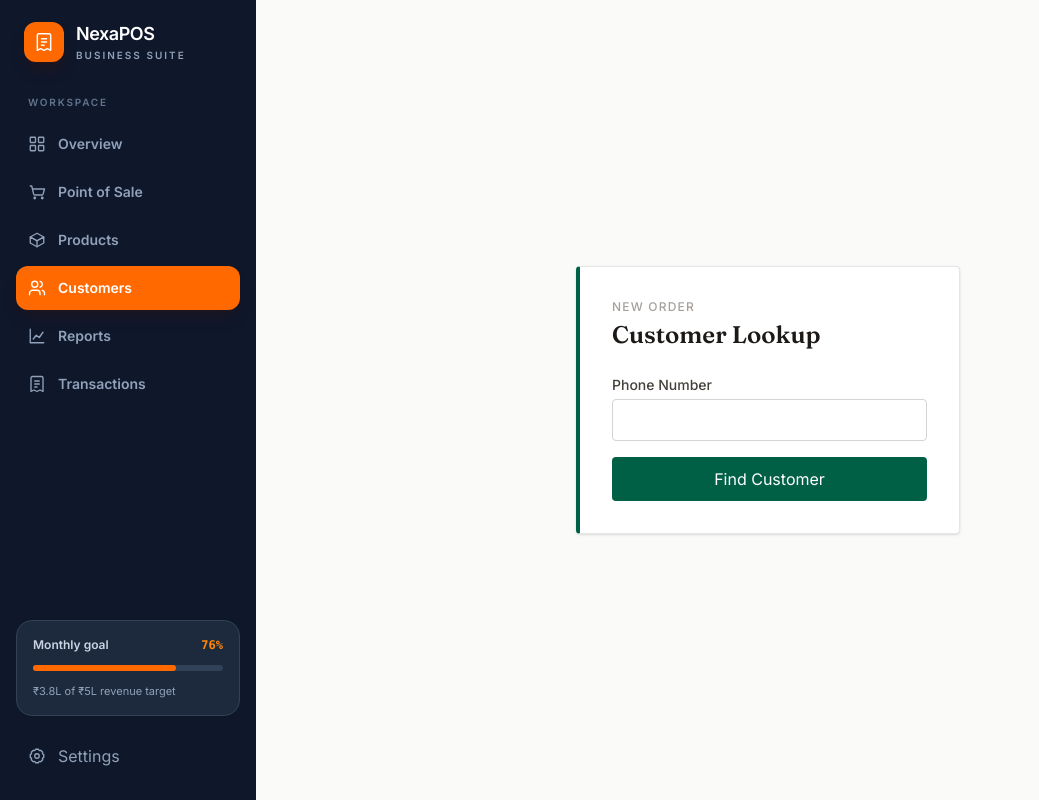
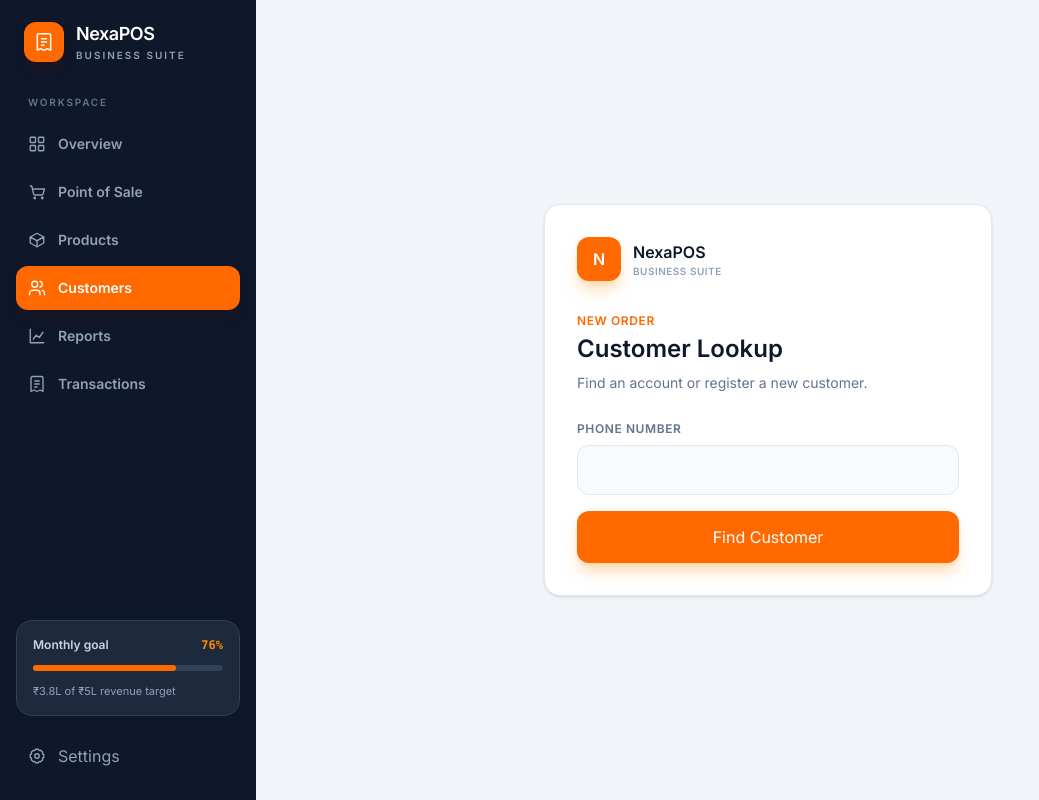
Before and after one commit to icodeologist/pos-front-end, a React (Vite) app: page /customer/register in a window 1280 px wide. Shown: the whole page, without its empty margins (0-1039 px from the left). Built offline with nearby package versions, Linux system fonts and the light colour scheme.

Commit message:
style: redesing customer account workflow

```diff
--- a/src/pages/CustomerLookup.tsx
+++ b/src/pages/CustomerLookup.tsx
@@ -1,8 +1,11 @@
 import { useState } from "react";
+import axios from "axios";
+import { useNavigate } from "react-router-dom";
 import { getCustomerByPhone, registerCustomer } from "../api/customer";
 import type { Customer } from "../api/customer";
 
 export default function CustomerLookup() {
+  const navigate = useNavigate();
   const [phone, setPhone] = useState("");
   const [name, setName] = useState("");
 
@@ -22,8 +25,8 @@
       const found = await getCustomerByPhone(phone);
       setCustomer(found);
       setStage("found");
-    } catch (err: any) {
-      if (err.response?.status === 404) {
+    } catch (err: unknown) {
+      if (axios.isAxiosError(err) && err.response?.status === 404) {
         // Expected case — not an error, just means "register them"
         setStage("not-found");
       } else {
@@ -40,40 +43,39 @@
       const created = await registerCustomer({ name, phone_number: phone });
       setCustomer(created);
       setStage("found");
-    } catch (err: any) {
-      setMessage(`Failed: ${err.response?.data ?? "unknown error"}`);
+    } catch (err: unknown) {
+      setMessage(`Failed: ${axios.isAxiosError(err) ? err.response?.data ?? "unknown error" : "unknown error"}`);
     }
   }
 
   return (
-    <div className="min-h-screen flex items-center justify-center bg-stone-50 px-4">
-      <div className="w-full max-w-sm bg-white border border-stone-200 border-l-4 border-l-emerald-800 rounded-sm shadow-sm p-8">
-        <p className="text-xs font-medium tracking-widest text-stone-400 uppercase mb-1">
+    <div className="flex min-h-screen items-center justify-center bg-slate-100 px-4">
+      <div className="w-full max-w-md rounded-2xl border border-slate-200 bg-white p-8 shadow-sm">
+        <button onClick={() => navigate("/")} className="mb-8 flex items-center gap-3 text-left"><span className="grid h-11 w-11 place-items-center rounded-xl bg-orange-500 font-extrabold text-white shadow-lg shadow-orange-200">N</span><span><span className="block font-extrabold text-slate-900">NexaPOS</span><span className="block text-[10px] font-bold uppercase tracking-wider text-slate-400">Business Suite</span></span></button><p className="mb-1 text-xs font-bold uppercase tracking-wider text-orange-500">
           New Order
         </p>
         <h1
-          className="text-2xl font-semibold text-stone-900 mb-6"
-          style={{ fontFamily: "'Fraunces', serif" }}
+          className="mb-2 text-2xl font-extrabold text-slate-900"
         >
           Customer Lookup
-        </h1>
+        </h1><p className="mb-7 text-sm text-slate-500">Find an account or register a new customer.</p>
 
         {stage === "enter-phone" && (
           <form onSubmit={handleLookup} className="space-y-4">
             <div>
-              <label className="block text-sm font-medium text-stone-700 mb-1">
+              <label className="mb-2 block text-xs font-bold uppercase tracking-wider text-slate-500">
                 Phone Number
               </label>
               <input
                 value={phone}
-                onChange={(e) => setPhone(e.target.value)}
+                onChange={(e) => setPhone(e.target.value.replace(/\D/g, ""))}
                 maxLength={10}
-                className="w-full border border-stone-300 rounded-sm px-3 py-2 text-stone-900 focus:outline-none focus:ring-2 focus:ring-emerald-800 focus:border-emerald-800"
+                className="w-full rounded-xl border border-slate-200 bg-slate-50 px-4 py-3 font-mono outline-none focus:border-orange-300 focus:ring-4 focus:ring-orange-100"
               />
             </div>
             <button
               type="submit"
-              className="w-full bg-emerald-800 text-white py-2.5 rounded-sm font-medium hover:bg-emerald-900 transition-colors"
+              className="w-full whitespace-nowrap rounded-xl bg-orange-500 py-3.5 font-bold text-white shadow-lg shadow-orange-200 hover:bg-orange-600"
             >
               Find Customer
             </button>
@@ -82,22 +84,22 @@
 
         {stage === "not-found" && (
           <form onSubmit={handleRegister} className="space-y-4">
-            <p className="text-sm text-stone-500">
+            <p className="rounded-xl bg-amber-50 p-3 text-sm text-amber-700">
               No customer found for {phone}. Register them below.
             </p>
             <div>
-              <label className="block text-sm font-medium text-stone-700 mb-1">
+              <label className="mb-2 block text-xs font-bold uppercase tracking-wider text-slate-500">
                 Name
               </label>
               <input
                 value={name}
                 onChange={(e) => setName(e.target.value)}
-                className="w-full border border-stone-300 rounded-sm px-3 py-2 text-stone-900 focus:outline-none focus:ring-2 focus:ring-emerald-800 focus:border-emerald-800"
+                className="w-full rounded-xl border border-slate-200 bg-slate-50 px-4 py-3 outline-none focus:border-orange-300 focus:ring-4 focus:ring-orange-100"
               />
             </div>
             <button
               type="submit"
-              className="w-full bg-emerald-800 text-white py-2.5 rounded-sm font-medium hover:bg-emerald-900 transition-colors"
+              className="w-full whitespace-nowrap rounded-xl bg-orange-500 py-3.5 font-bold text-white shadow-lg shadow-orange-200 hover:bg-orange-600"
             >
               Register & Continue
             </button>
@@ -105,20 +107,20 @@
         )}
 
         {stage === "found" && customer && (
-          <div>
-            <p className="text-stone-900 font-medium">{customer.name}</p>
-            <p className="text-sm text-stone-500">{customer.phone_number}</p>
+          <div className="rounded-2xl border border-emerald-200 bg-emerald-50 p-5">
+            <p className="font-extrabold text-slate-900">{customer.name}</p>
+            <p className="mt-1 font-mono text-sm text-slate-500">{customer.phone_number}</p>
             {customer.balance > 0 && (
-              <p className="text-sm text-amber-700 mt-2">
+              <p className="mt-3 inline-flex rounded-full bg-amber-100 px-3 py-1 text-xs font-bold text-amber-700">
                 Owes ₹{customer.balance.toFixed(2)} in credit
               </p>
             )}
-            {/* Next step: hand `customer` off to the order-taking flow */}
+            <button onClick={() => navigate("/billing")} className="mt-5 w-full rounded-xl bg-slate-900 py-3 text-sm font-bold text-white hover:bg-orange-500">Continue to POS</button>
           </div>
         )}
 
         {message && (
-          <p className="mt-4 text-sm text-stone-600 border-t border-stone-100 pt-4">
+          <p className="mt-4 rounded-xl bg-red-50 p-3 text-sm font-semibold text-red-600">
             {message}
           </p>
         )}
```
